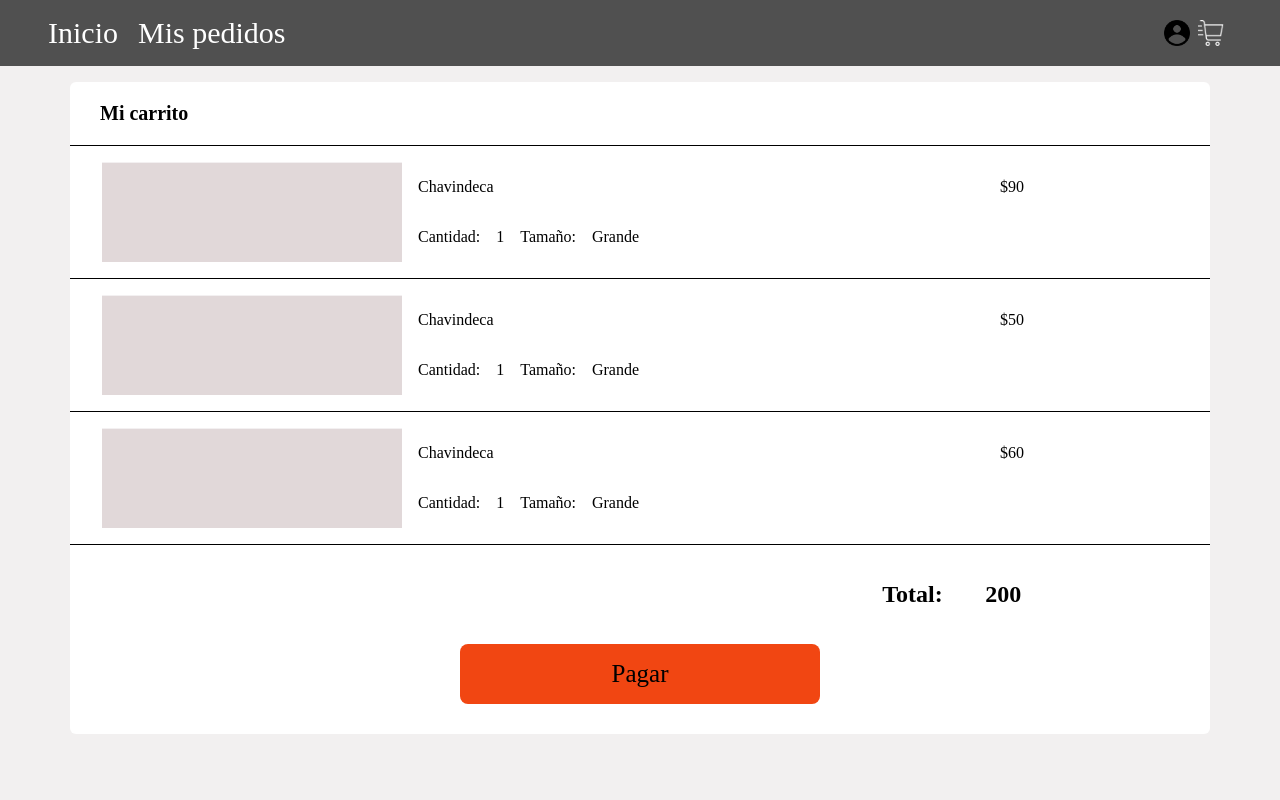
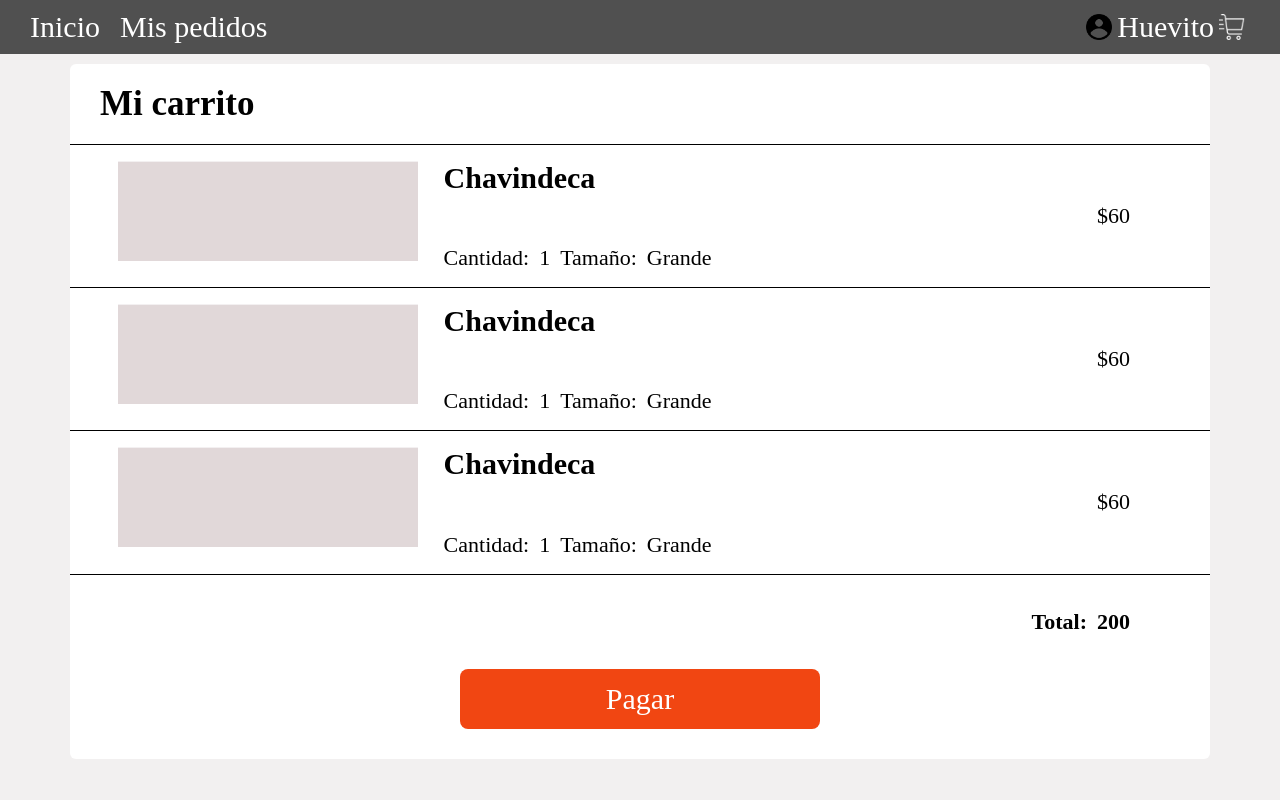
Before and after one commit to Amprex5101/Cooperativahtml, a PHP site: page /micarrito.html in a window 1280 px wide. Run offline with PHP 8.4, Linux system fonts and the light colour scheme.

Commit message:
Cambio de Grid A Flex, también ajuste la conversión de 1rem=10px

```diff
--- a/CSS/micarrito.css
+++ b/CSS/micarrito.css
@@ -7,9 +7,13 @@
     --gris: #545454;
     --grisclaro: #DFE9F3;
 }
+html{
+    box-sizing: border-box;
+    font-size: 62.5%;
+}
 body{
     background-color: #f2f0f0;
-    margin: 0px;
+    margin: 0rem;
 }
 .nav-principal {
     display: flex;
@@ -17,8 +21,13 @@ body{
     align-items: center; /* Añadido para centrar verticalmente */
     padding: 1rem 3rem;
     background-color: #505050;
+    p{
+        color: white;
+        margin: 0rem;
+        margin-right: 0.5rem;
+    }
     img {
-        height: 26px;
+        height: 2.6rem;
         margin-right: 0.5rem; /* Añadido para separar la imagen del texto */
     }
     .botones{
@@ -45,95 +54,91 @@ nav {
     font-family: 'Times New Roman', Times, serif;
     text-align: center;
     width: auto;
-    font-size: 30px;
+    font-size: 3rem;
 }
 .botones{
     a {
-        padding-right: 20px;
+        padding-right: 2rem;
         color: white;
         text-decoration: none;
     }
 }
 .Compras{
     color: #000000;
-    margin-inline-start: 70px;
-    margin-inline-end: 70px;
-    margin-block-start: 1rem;
-    margin-block-end: 2rem;
+    margin: 1rem 7rem 2rem;
     background-color: white;
-    border-radius: 6px;
+    border-radius: 0.6rem;
     h1{
-        font-size: 20px;
-        margin-block-start: 0px;
-        margin-block-end: 0px;
-        margin-inline-start: 30px;
-        margin-inline-end: 0px;
-        padding-top: 20px;
-        padding-bottom: 20px;
+        font-size: 3.5rem ;
+        margin: 0px 0px 0px 3rem;
+        padding: 20px 0px;
     }
     .imagenes{
-        display: grid;
-        grid-template-columns: repeat(5,1fr);
-        padding: 1rem 2rem;
+        font-size: 2rem;
+        display: flex;
+        justify-content: space-between;
+        align-items: center; /* Añadido para centrar verticalmente */
+        padding: 1.6rem 8rem 1.6rem 4.8rem;
         gap: 1rem;
         border-color: #000000;
-        border-top: 1px;
+        border-top: 0.1rem;
         border-top-style: solid;
         img{
-            height: 100px;
-            width: 300px;
+            height: 10rem;
+            width: 30rem;
         }
-        :nth-child(1){
-            grid-column-start: 1;
-            grid-column-end: 2;
-        }
-        :nth-child(2){
-            grid-column-start: 2;
-            grid-column-end: 5;
-        }
-        :nth-child(3){
-            grid-column-start: 5;
-            grid-column-end: 6;
+        h3{
+            font-size: 3rem;
+            margin: 0rem;
         }
         .cantidad{
             display: flex;
             gap: 1rem;
+            margin-top: 5.02rem;
+        }
+        p{
+            margin:0rem;
+            font-size: 2.2rem;
+        }
+        .datos{
+            margin: 0 0 0 2vw; /* 5% del ancho de la ventana en los márgenes horizontal */
+
+        }
+        .precio{
+            text-align: center;
+            justify-content: center;
+        }
+        .detalles{
+            display: flex;
+            justify-content: center;
         }
     }
 }
 .total{
     border-color: #000000;
-    border-top: 1px;
+    border-top: 0.1rem;
     border-top-style: solid;
-    justify-content: end;
-    display: grid;
-    grid-template-columns: repeat(11,1fr);
-    padding: 1rem 4.4rem;
+    display: flex;
+    justify-content: right;
+    padding: 1.6rem 8rem 1.6rem 4.8rem;
+    gap: 1rem;
     h2{
         color: black;
-        text-align: center;
-    }
-    :nth-child(1){
-        grid-column-start: 9;
-        grid-column-end: 10;
-    }
-    :nth-child(2){
-        grid-column-start: 10;
-        grid-column-end: 11;
+        font-size: 2.2rem;
     }
 }
 .boton{
     display: flex;
     justify-content: center;
-    padding-bottom: 30px;
+    padding-bottom: 3rem;
     a{
         background-color:#F14612;
-        font-size: 25px;
-        color: #000000;
+        font-size: 3rem;
+        color: #ffffff;
         text-decoration: none;
-        height: 60px;
-        width: 360px;
-        border-radius: 8px;
+        height: 6rem;
+        width: 36rem;
+        border-radius: 0.8rem;
         display: flex;
         align-items: center;
         justify-content: center;
--- a/micarrito.html
+++ b/micarrito.html
@@ -15,6 +15,7 @@
             </div>
             <div class="entrar">
                 <img src="img/imagen_2024-03-02_140324687-removebg-preview.png" alt="usuario">
+                <p>Huevito</p>
                 <a href="micarrito.html">
                     <img src="img/carro-de-compras-rapido (1).png" alt="">
                 </a>
@@ -23,10 +24,13 @@
     </div>
     <div class="Compras">
         <h1>Mi carrito</h1>
+
+
         <div class="imagenes">
+            <div class="detalles">
                 <img src="img/blanco.jpg" alt="">
                 <div class="datos">
-                <p>Chavindeca</p>
+                    <h3>Chavindeca</h3>
                     <div class="cantidad">
                         <p>Cantidad:</p>
                         <p>1</p>
@@ -34,13 +38,15 @@
                         <p>Grande</p>
                     </div>
                 </div>
-            <p>$90</p>
+            </div>
+            <p class="precio">$60</p>
         </div>
 
         <div class="imagenes">
+            <div class="detalles">
                 <img src="img/blanco.jpg" alt="">
                 <div class="datos">
-                <p>Chavindeca</p>
+                    <h3>Chavindeca</h3>
                     <div class="cantidad">
                         <p>Cantidad:</p>
                         <p>1</p>
@@ -48,13 +54,16 @@
                         <p>Grande</p>
                     </div>
                 </div>
-            <p>$50</p>
+            </div>
+            <p class="precio">$60</p>
         </div>
 
+
         <div class="imagenes">
+            <div class="detalles">
                 <img src="img/blanco.jpg" alt="">
                 <div class="datos">
-                <p>Chavindeca</p>
+                    <h3>Chavindeca</h3>
                     <div class="cantidad">
                         <p>Cantidad:</p>
                         <p>1</p>
@@ -62,7 +71,8 @@
                         <p>Grande</p>
                     </div>
                 </div>
-            <p>$60</p>
+            </div>
+            <p class="precio">$60</p>
         </div>
         <div class="total">
                 <h2>Total: </h2>
```
Also changed, not shown: CSS/MisPedidos.css (+47 -47 lines), MisPedidos.html (+8 -3 lines). Lines whose indentation alone changed are shown as unchanged.
